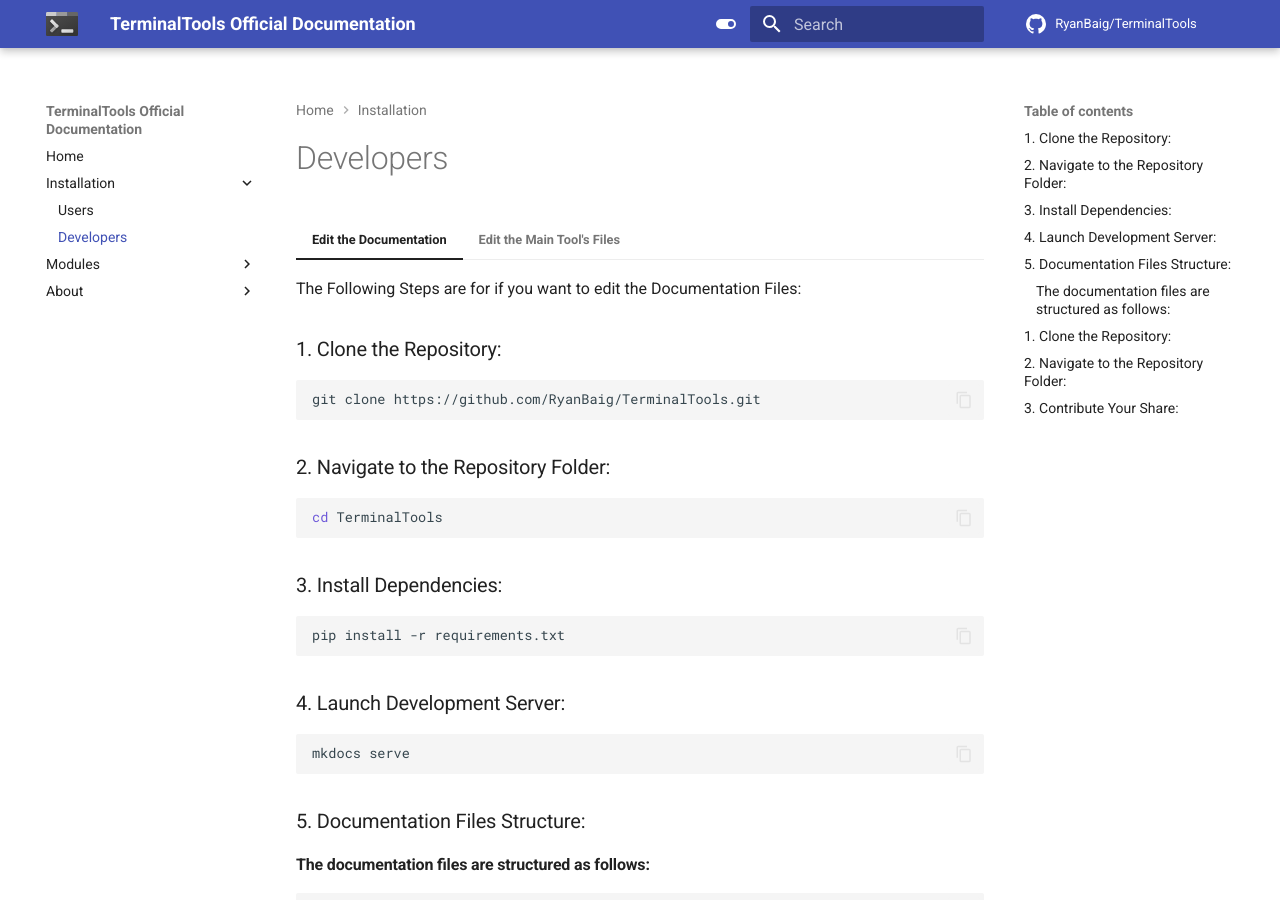
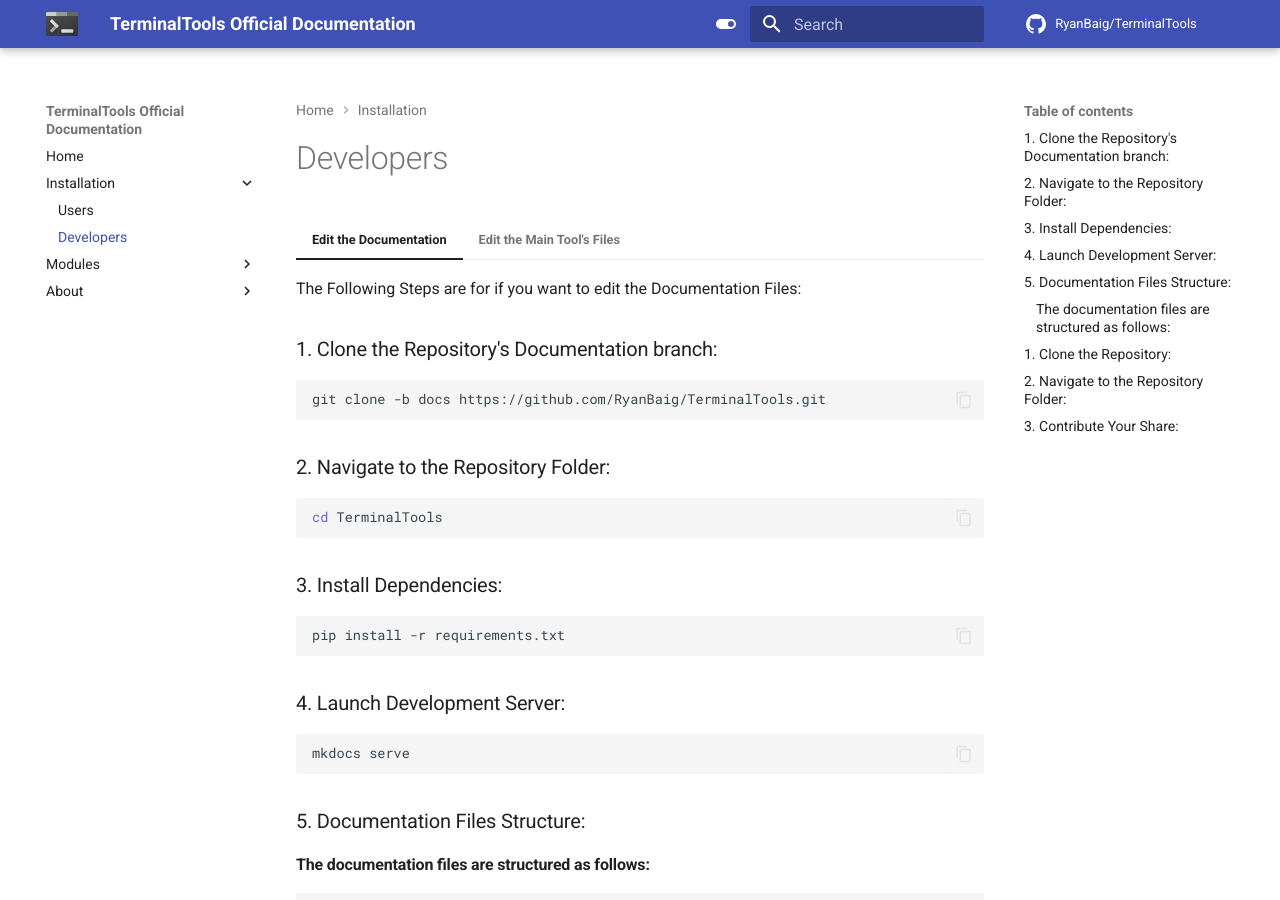
Before and after one commit to RyanBaig/TerminalTools, an MkDocs documentation site: the page built from docs/installation/developers.md, in a window 1280 px wide and 900 px high. Built offline with MkDocs 1.6.1 and Material for MkDocs 9.7.7, drawn with Linux system fonts in a browser that asks for light colours; comment, search, counter and statistics services are not loaded.

Commit message:
fixed issue #1

````diff
--- a/docs/installation/developers.md
+++ b/docs/installation/developers.md
@@ -2,10 +2,10 @@
 
     The Following Steps are for if you want to edit the Documentation Files:
 
-    ### 1. Clone the Repository:
+    ### 1. Clone the Repository's Documentation branch:
 
     ```bash
-    git clone https://github.com/RyanBaig/TerminalTools.git
+    git clone -b docs https://github.com/RyanBaig/TerminalTools.git
     ```
 
     ### 2. Navigate to the Repository Folder:
````
